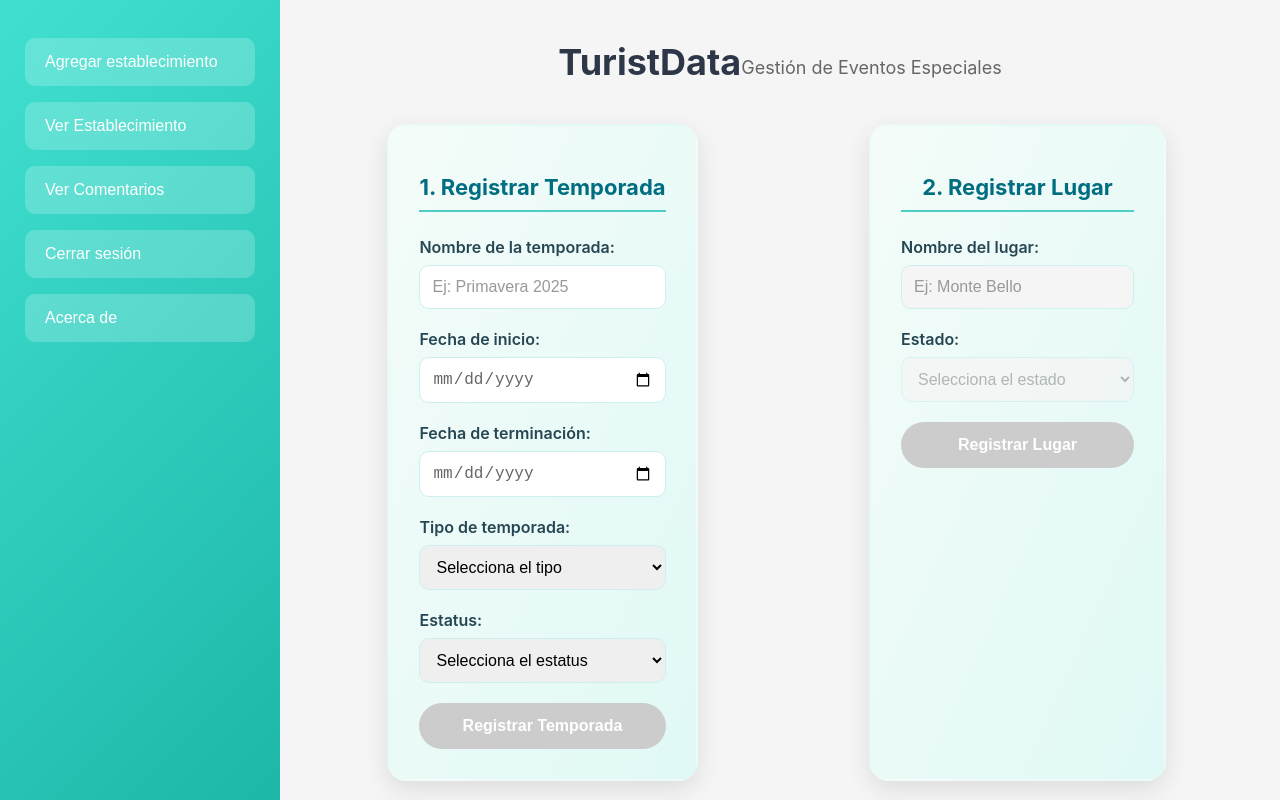
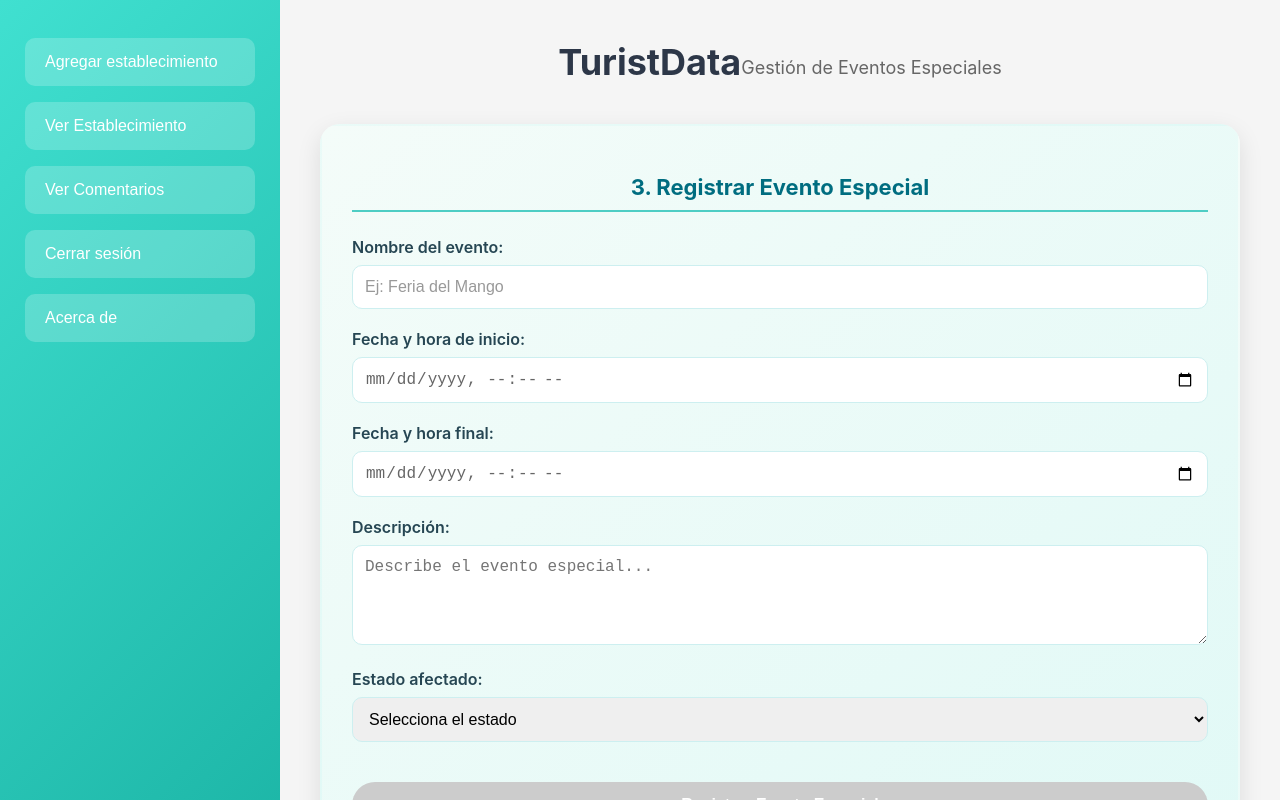
Before and after one commit to paolis28/LandingPage_TuristData, a React (Create React App) app: page /crearevento in a window 1280 px wide. Built offline with nearby package versions, Linux system fonts and the light colour scheme.

Commit message:
Cambiando la página de eventos

```diff
--- a/src/views/Panel_eventosespeciales.js
+++ b/src/views/Panel_eventosespeciales.js
@@ -4,19 +4,19 @@ import '../styles/EventosEspeciales.css';
 
 export default function PanelEventosEspeciales() {
   // Estados para Temporada
-  const [nombreTemporada, setNombreTemporada] = useState('');
-  const [fechaInicioTemporada, setFechaInicioTemporada] = useState('');
-  const [fechaFinTemporada, setFechaFinTemporada] = useState('');
-  const [tipoTemporada, setTipoTemporada] = useState('');
-  const [estatus, setEstatus] = useState('');
-  const [temporadaRegistrada, setTemporadaRegistrada] = useState(false);
-  const [idTemporada, setIdTemporada] = useState(null);
+  // const [nombreTemporada, setNombreTemporada] = useState('');
+  // const [fechaInicioTemporada, setFechaInicioTemporada] = useState('');
+  // const [fechaFinTemporada, setFechaFinTemporada] = useState('');
+  // const [tipoTemporada, setTipoTemporada] = useState('');
+  // const [estatus, setEstatus] = useState('');
+  // const [temporadaRegistrada, setTemporadaRegistrada] = useState(false);
+  // const [idTemporada, setIdTemporada] = useState(null);
 
-  // Estados para Lugar
-  const [nombreLugar, setNombreLugar] = useState('');
-  const [estadoLugar, setEstadoLugar] = useState('');
-  const [lugarRegistrado, setLugarRegistrado] = useState(false);
-  const [idLugar, setIdLugar] = useState(null);
+  // // Estados para Lugar
+  // const [nombreLugar, setNombreLugar] = useState('');
+  // const [estadoLugar, setEstadoLugar] = useState('');
+  // const [lugarRegistrado, setLugarRegistrado] = useState(false);
+  // const [idLugar, setIdLugar] = useState(null);
 
   // Estados para Evento Especial
   const [nombreEvento, setNombreEvento] = useState('');
@@ -47,143 +47,143 @@ const getAuthToken = () => {
     return null;
   };
 
-const handleRegistrarTemporada = async () => {
-  const token = getAuthToken();
-  if (!token) {
-    setMensaje('No se encontró el token de autenticación');
-    return;
-  }
+// const handleRegistrarTemporada = async () => {
+//   const token = getAuthToken();
+//   if (!token) {
+//     setMensaje('No se encontró el token de autenticación');
+//     return;
+//   }
 
-  setCargando(true);
-  setMensaje('');
+//   setCargando(true);
+//   setMensaje('');
 
-  const payload = {
-    nombre: nombreTemporada,
-    fecha_inicio: fechaInicioTemporada,
-    fecha_fin: fechaFinTemporada,
-    tipo_temporada: tipoTemporada,
-    estatus: estatus
-  };
+  // const payload = {
+  //   nombre: nombreTemporada,
+  //   fecha_inicio: fechaInicioTemporada,
+  //   fecha_fin: fechaFinTemporada,
+  //   tipo_temporada: tipoTemporada,
+  //   estatus: estatus
+  // };
 
-  try {
-    const response = await fetch('https://turistdata-back.onrender.com/api/temporada/rg', {
-      method: 'POST',
-      headers: {
-        'Authorization': `Bearer ${token}`,
-        'Content-Type': 'application/json',
-      },
-      body: JSON.stringify(payload),
-    });
+//   try {
+//     const response = await fetch('https://turistdata-back.onrender.com/api/temporada/rg', {
+//       method: 'POST',
+//       headers: {
+//         'Authorization': `Bearer ${token}`,
+//         'Content-Type': 'application/json',
+//       },
+//       body: JSON.stringify(payload),
+//     });
 
-    if (response.ok) {
-      const data = await response.json();
-      console.log('Temporada creada:', data);
-      setIdTemporada(data.id || data.id_temporadas);
-      setTemporadaRegistrada(true);
-      setMensaje('Temporada registrada con éxito');
-    } else if (response.status === 401) {
-      setMensaje('Sesión expirada. Redirigiendo al login...');
-      localStorage.removeItem('userData');
-      setTimeout(() => {
-        navigate('/login');
-      }, 2000);
-    } else {
-      const errorData = await response.json().catch(() => ({}));
-      console.error('Error al registrar temporada:', errorData);
-      setMensaje(errorData.error || 'Error al registrar la temporada');
-    }
-  } catch (error) {
-    console.error('Error de conexión:', error);
-    setMensaje('No se pudo conectar con el servidor');
-  } finally {
-    setCargando(false);
-  }
-};
+//     if (response.ok) {
+//       const data = await response.json();
+//       console.log('Temporada creada:', data);
+//       setIdTemporada(data.id || data.id_temporadas);
+//       setTemporadaRegistrada(true);
+//       setMensaje('Temporada registrada con éxito');
+//     } else if (response.status === 401) {
+//       setMensaje('Sesión expirada. Redirigiendo al login...');
+//       localStorage.removeItem('userData');
+//       setTimeout(() => {
+//         navigate('/login');
+//       }, 2000);
+//     } else {
+//       const errorData = await response.json().catch(() => ({}));
+//       console.error('Error al registrar temporada:', errorData);
+//       setMensaje(errorData.error || 'Error al registrar la temporada');
+//     }
+//   } catch (error) {
+//     console.error('Error de conexión:', error);
+//     setMensaje('No se pudo conectar con el servidor');
+//   } finally {
+//     setCargando(false);
+//   }
+// };
 
 // ✅ FUNCIÓN CORREGIDA PARA REGISTRAR LUGAR
-const handleRegistrarLugar = async () => {
-  const token = getAuthToken();
-  if (!token) {
-    setMensaje('No se encontró el token de autenticación');
-    return;
-  }
+// const handleRegistrarLugar = async () => {
+//   const token = getAuthToken();
+//   if (!token) {
+//     setMensaje('No se encontró el token de autenticación');
+//     return;
+//   }
 
-  // Validaciones
-  if (!nombreLugar.trim()) {
-    setMensaje('El nombre del lugar es requerido');
-    return;
-  }
+//   // Validaciones
+//   if (!nombreLugar.trim()) {
+//     setMensaje('El nombre del lugar es requerido');
+//     return;
+//   }
 
-  if (!estadoLugar) {
-    setMensaje('Debe seleccionar un estado');
-    return;
-  }
+//   if (!estadoLugar) {
+//     setMensaje('Debe seleccionar un estado');
+//     return;
+//   }
 
-  setCargando(true);
-  setMensaje('');
+//   setCargando(true);
+//   setMensaje('');
 
-  const payloadLu = {
-    nombre: nombreLugar.trim(),
-    estado: estadoLugar
-  };
+//   const payloadLu = {
+//     nombre: nombreLugar.trim(),
+//     estado: estadoLugar
+//   };
 
-  console.log('🚀 Enviando datos del lugar:', payloadLu);
+//   console.log('🚀 Enviando datos del lugar:', payloadLu);
+// }
+//   try {
+//     // ✅ FETCH LIMPIO SIN HEADERS INCORRECTOS
+//     const response = await fetch('https://turistdata-back.onrender.com/api/lugares/rg', {
+//       method: 'POST',
+//       headers: {
+//         'Authorization': `Bearer ${token}`,
+//         'Content-Type': 'application/json'
+//       },
+//       body: JSON.stringify(payloadLu)
+//     });
 
-  try {
-    // ✅ FETCH LIMPIO SIN HEADERS INCORRECTOS
-    const response = await fetch('https://turistdata-back.onrender.com/api/lugares/rg', {
-      method: 'POST',
-      headers: {
-        'Authorization': `Bearer ${token}`,
-        'Content-Type': 'application/json'
-      },
-      body: JSON.stringify(payloadLu)
-    });
+//     console.log('📡 Response status:', response.status);
 
-    console.log('📡 Response status:', response.status);
-
-    if (response.ok) {
-      const data = await response.json();
-      console.log('✅ Lugar creado:', data);
-      setIdLugar(data.id || data.id_lugar || data.id_lugares);
-      setLugarRegistrado(true);
-      setMensaje('Lugar registrado con éxito');
-    } else if (response.status === 401) {
-      setMensaje('Sesión expirada. Redirigiendo al login...');
-      localStorage.removeItem('userData');
-      setTimeout(() => {
-        navigate('/login');
-      }, 2000);
-    } else {
-      let errorMessage = `Error ${response.status}`;
-      try {
-        const errorData = await response.json();
-        errorMessage = errorData.error || errorData.message || errorMessage;
-      } catch (e) {
-        const errorText = await response.text();
-        if (errorText) errorMessage = errorText;
-      }
-      console.error('❌ Error del servidor:', errorMessage);
-      setMensaje(errorMessage);
-    }
-  } catch (error) {
-    console.error('💥 Error completo:', error);
-    if (error.message.includes('Failed to fetch')) {
-      setMensaje('Error de conexión: Verificar CORS en el servidor');
-    } else {
-      setMensaje(`Error de conexión: ${error.message}`);
-    }
-  } finally {
-    setCargando(false);
-  }
-};
+//     if (response.ok) {
+//       const data = await response.json();
+//       console.log('✅ Lugar creado:', data);
+//       setIdLugar(data.id || data.id_lugar || data.id_lugares);
+//       setLugarRegistrado(true);
+//       setMensaje('Lugar registrado con éxito');
+//     } else if (response.status === 401) {
+//       setMensaje('Sesión expirada. Redirigiendo al login...');
+//       localStorage.removeItem('userData');
+//       setTimeout(() => {
+//         navigate('/login');
+//       }, 2000);
+//     } else {
+//       let errorMessage = `Error ${response.status}`;
+//       try {
+//         const errorData = await response.json();
+//         errorMessage = errorData.error || errorData.message || errorMessage;
+//       } catch (e) {
+//         const errorText = await response.text();
+//         if (errorText) errorMessage = errorText;
+//       }
+//       console.error('❌ Error del servidor:', errorMessage);
+//       setMensaje(errorMessage);
+//     }
+//   } catch (error) {
+//     console.error('💥 Error completo:', error);
+//     if (error.message.includes('Failed to fetch')) {
+//       setMensaje('Error de conexión: Verificar CORS en el servidor');
+//     } else {
+//       setMensaje(`Error de conexión: ${error.message}`);
+//     }
+//   } finally {
+//     setCargando(false);
+//   }
+// };
 
 // Función para registrar evento especial
 const handleRegistrarEvento = async () => {
-  if (!temporadaRegistrada || !lugarRegistrado) {
-    setMensaje('Primero debe registrar la temporada y el lugar');
-    return;
-  }
+  // if (!temporadaRegistrada || !lugarRegistrado) {
+  //   setMensaje('Primero debe registrar la temporada y el lugar');
+  //   return;
+  // }
 
   const token = getAuthToken();
   if (!token) {
@@ -198,8 +198,8 @@ const handleRegistrarEvento = async () => {
   formData.append('fecha_final', fechaFinalEvento);
   formData.append('descripcion', descripcionEvento);
   formData.append('estado_afectado', estadoAfectado);
-  formData.append('id_temporada', idTemporada);
-  formData.append('id_lugar', idLugar);
+  // formData.append('id_temporada', idTemporada);
+  // formData.append('id_lugar', idLugar);
 
   try {
     const response = await fetch('https://turistdata-back.onrender.com/api/eventosespeciales/rg', {
@@ -244,19 +244,19 @@ const handleRegistrarEvento = async () => {
 
   const reiniciarTodo = () => {
     // Limpiar temporada
-    setNombreTemporada('');
-    setFechaInicioTemporada('');
-    setFechaFinTemporada('');
-    setTipoTemporada('');
-    setEstatus('')
-    setTemporadaRegistrada(false);
-    setIdTemporada(null);
+    // setNombreTemporada('');
+    // setFechaInicioTemporada('');
+    // setFechaFinTemporada('');
+    // setTipoTemporada('');
+    // setEstatus('')
+    // setTemporadaRegistrada(false);
+    // setIdTemporada(null);
 
-    // Limpiar lugar
-    setNombreLugar('');
-    setEstadoLugar('');
-    setLugarRegistrado(false);
-    setIdLugar(null);
+    // // Limpiar lugar
+    // setNombreLugar('');
+    // setEstadoLugar('');
+    // setLugarRegistrado(false);
+    // setIdLugar(null);
 
     // Limpiar evento
     limpiarCamposEvento();
@@ -301,9 +301,9 @@ const handleRegistrarEvento = async () => {
         </div>
 
         {/* Fila de cards para Temporada y Lugar */}
-        <div className="cards-row">
+        {/* <div className="cards-row"> */}
           {/* Card Temporada */}
-          <div className={`form-card ${temporadaRegistrada ? 'card-completed' : ''}`}>
+          {/* <div className={`form-card ${temporadaRegistrada ? 'card-completed' : ''}`}>
             <h2>
               {temporadaRegistrada ? '✓ Temporada Registrada' : '1. Registrar Temporada'}
             </h2>
@@ -347,10 +347,10 @@ const handleRegistrarEvento = async () => {
                     <option value="Baja">Baja</option>
                     <option value="Especial">Especial</option>
                   </select>
-                </div>
+                </div> */}
 
                 {/* ✅ SELECT DE ESTATUS CORREGIDO */}
-                <div className="form-group">
+                {/* <div className="form-group">
                   <label>Estatus:</label>
                   <select value={estatus} onChange={(e) => setEstatus(e.target.value)}>
                     <option value="">Selecciona el estatus</option>
@@ -375,10 +375,10 @@ const handleRegistrarEvento = async () => {
                 <p><strong>Estatus:</strong> {estatus}</p>
               </div>
             )}
-          </div>
+          </div> */}
 
           {/* Card Lugar */}
-          <div className={`form-card ${lugarRegistrado ? 'card-completed' : ''}`}>
+          {/* <div className={`form-card ${lugarRegistrado ? 'card-completed' : ''}`}>
             <h2>
               {lugarRegistrado ? '✓ Lugar Registrado' : '2. Registrar Lugar'}
             </h2>
@@ -425,7 +425,7 @@ const handleRegistrarEvento = async () => {
               </div>
             )}
           </div>
-        </div>
+        </div> */}
 
         {/* Card Evento Especial */}
         <div className="form-card event-card">
@@ -438,7 +438,7 @@ const handleRegistrarEvento = async () => {
               value={nombreEvento}
               onChange={(e) => setNombreEvento(e.target.value)}
               placeholder="Ej: Feria del Mango"
-              disabled={!temporadaRegistrada || !lugarRegistrado}
+              // disabled={!temporadaRegistrada || !lugarRegistrado}
             />
           </div>
 
@@ -448,7 +448,7 @@ const handleRegistrarEvento = async () => {
               type="datetime-local"
               value={fechaInicioEvento}
               onChange={(e) => setFechaInicioEvento(e.target.value)}
-              disabled={!temporadaRegistrada || !lugarRegistrado}
+              // disabled={!temporadaRegistrada || !lugarRegistrado}
             />
           </div>
 
@@ -458,7 +458,7 @@ const handleRegistrarEvento = async () => {
               type="datetime-local"
               value={fechaFinalEvento}
               onChange={(e) => setFechaFinalEvento(e.target.value)}
-              disabled={!temporadaRegistrada || !lugarRegistrado}
+              // disabled={!temporadaRegistrada || !lugarRegistrado}
             />
           </div>
 
@@ -469,7 +469,7 @@ const handleRegistrarEvento = async () => {
               onChange={(e) => setDescripcionEvento(e.target.value)}
               placeholder="Describe el evento especial..."
               rows="4"
-              disabled={!temporadaRegistrada || !lugarRegistrado}
+              // disabled={!temporadaRegistrada || !lugarRegistrado}
             />
           </div>
 
@@ -478,7 +478,7 @@ const handleRegistrarEvento = async () => {
             <select
               value={estadoAfectado}
               onChange={(e) => setEstadoAfectado(e.target.value)}
-              disabled={!temporadaRegistrada || !lugarRegistrado}
+              // disabled={!temporadaRegistrada || !lugarRegistrado}
             >
               <option value="">Selecciona el estado</option>
               <option value="Chiapas">Chiapas</option>
@@ -491,7 +491,7 @@ const handleRegistrarEvento = async () => {
             <button
               className="create-btn"
               onClick={handleRegistrarEvento}
-              disabled={cargando || !temporadaRegistrada || !lugarRegistrado || !nombreEvento || !fechaInicioEvento || !fechaFinalEvento || !descripcionEvento || !estadoAfectado}
+              disabled={cargando || !nombreEvento || !fechaInicioEvento || !fechaFinalEvento || !descripcionEvento || !estadoAfectado}
             >
               {cargando ? 'Registrando...' : 'Registrar Evento Especial'}
             </button>
```
Lines whose indentation alone changed are shown as unchanged.
